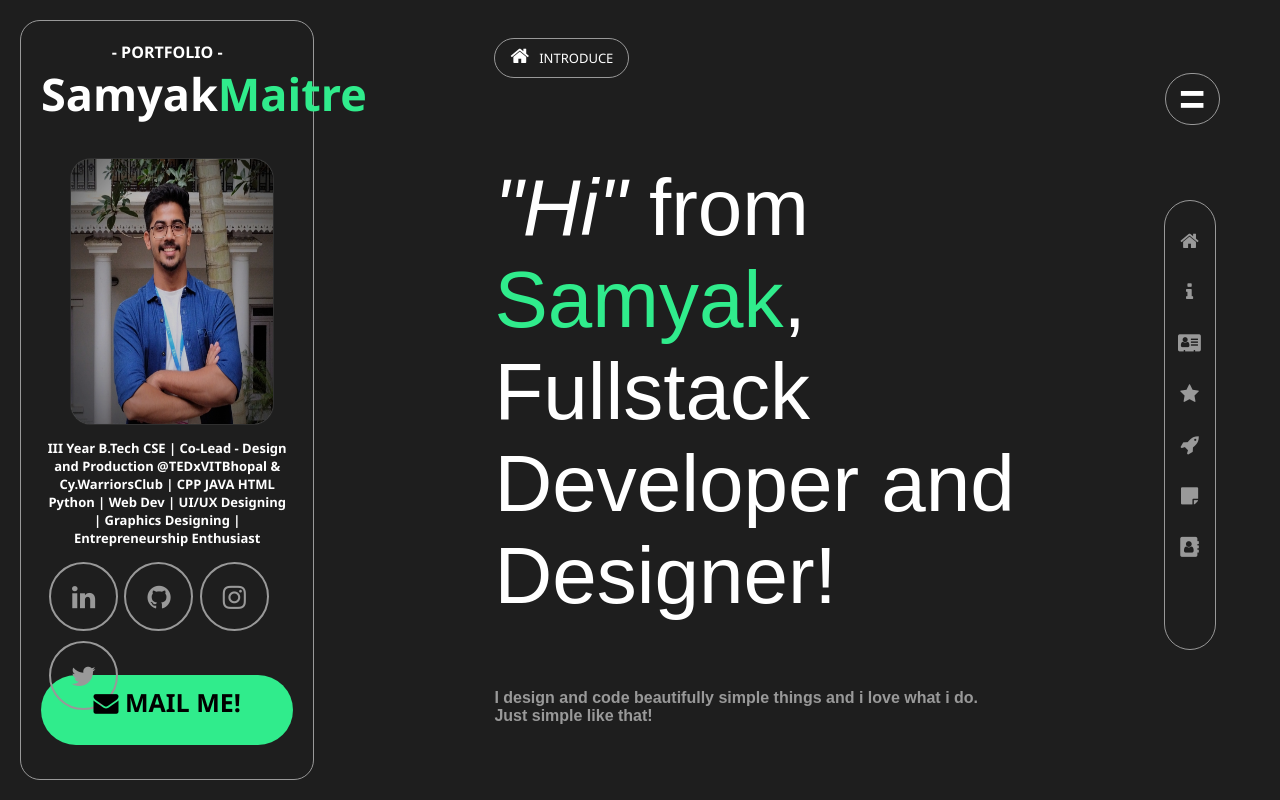
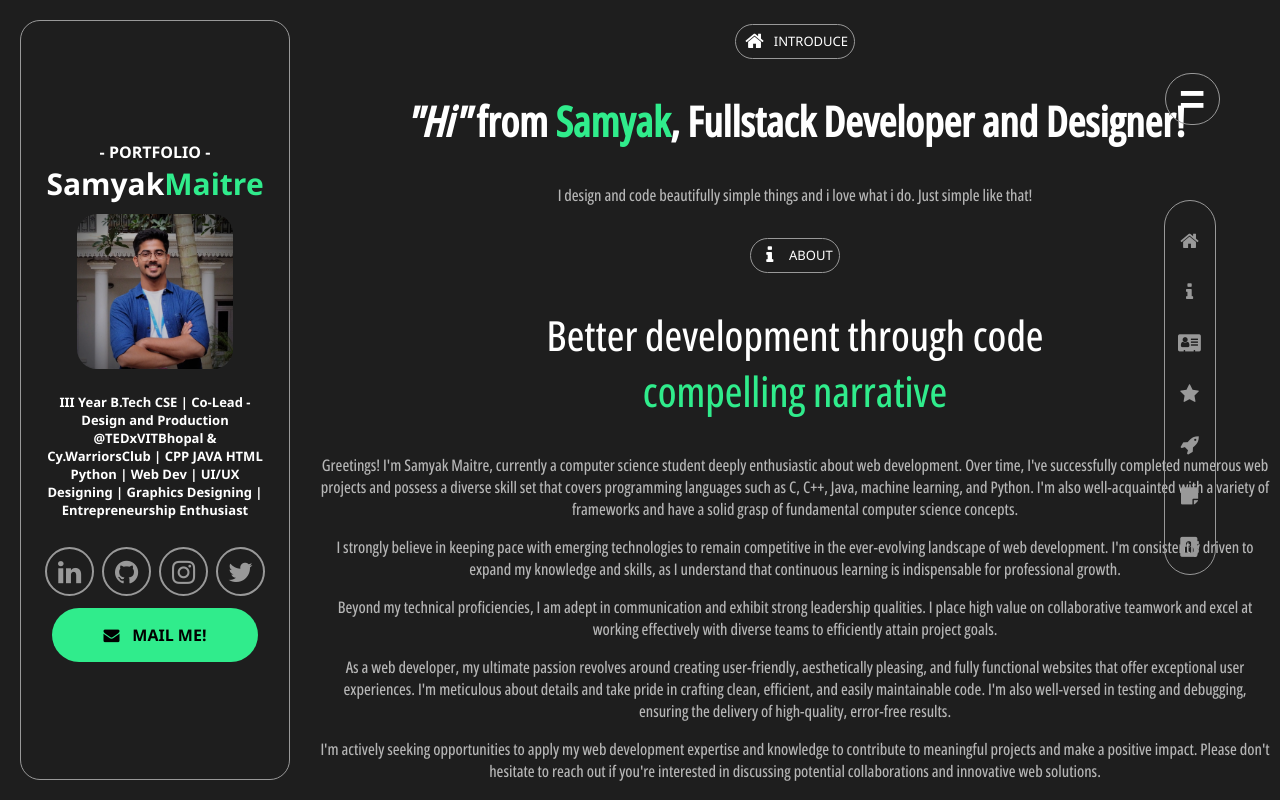
Before and after one commit to samyakmaitre/my_portfolio, a plain HTML site: page index.html in a window 1280 px wide. Drawn offline with nearby package versions, Linux system fonts and the light colour scheme; a web font is replaced by a local one.

Commit message:
Change Style

```diff
--- a/index.html
+++ b/index.html
@@ -1,5 +1,6 @@
 <!DOCTYPE html>
 <html lang="en">
+
 <head>
     <meta charset="UTF-8">
     <meta name="viewport" content="width=device-width, initial-scale=1">
@@ -10,35 +11,39 @@
 
     <link rel="stylesheet" href="style.css">
 </head>
+
 <body>
 
     <div id="left-column">
 
+        <div id="name">
+            <a>- PORTFOLIO -</a>
+            <b>Samyak<c style="color: #30ec8c;">Maitre</b>
+        </div>
 
-
-        <div id="name">
-
-            <a>- PORTFOLIO -</a>
-            <b>Samyak<c style="color: #30ec8c
-                ;">Maitre</b>
-
-        </div>
         <div id="profile-img">
             <img src="images/me.jpg" alt="">
         </div>
-        <div id="profile-desc"><a>III Year B.Tech CSE | Co-Lead - Design and Production @TEDxVITBhopal & Cy.WarriorsClub | CPP JAVA HTML Python | Web Dev | UI/UX Designing | Graphics Designing | Entrepreneurship Enthusiast</a></div>
+
+        <div id="profile-desc">
+            <a>III Year B.Tech CSE | Co-Lead - Design and Production @TEDxVITBhopal & Cy.WarriorsClub
+                | CPP JAVA HTML Python | Web Dev | UI/UX Designing | Graphics Designing | Entrepreneurship
+                Enthusiast
+            </a>
+        </div>
+
         <div id="socials">
-
             <a href="#" class="fa fa-linkedin"></a>
             <a href="#" class="fa fa-github"></a>
             <a href="#" class="fa fa-instagram"></a>
             <a href="#" class="fa fa-twitter"></a>
-
         </div>
 
         <div id="mail-button" onclick="openMailTo('email')">
-    <i class="fa fa-envelope"></i> MAIL ME!
+            <i class="fa fa-envelope"></i>
+            <p class="text-btn-email">MAIL ME!</p>
         </div>
+
     </div>
 
     <div id="right-column">
@@ -48,8 +53,14 @@
             <div class="heading">
                 <a><i class="fa fa-home"></i>&nbsp;&nbsp;INTRODUCE</a>
             </div>
-            <h1 style="font-size: 5rem; font-weight: 1; font-family: 'YourExtraThinFont', sans-serif"><i>"Hi"</i> from <a style="color: #30ec8c;">Samyak</a>, Fullstack Developer and Designer!</h1>
-            <h6 style="font-size: medium;">I design and code beautifully simple things and i love what i do. <br> Just simple like that!</h6>
+
+            <h1 class="h-1-text-title"><i>"Hi"</i> from
+                <span style="color: #30ec8c;">Samyak</span>, Fullstack Developer and Designer!
+            </h1>
+
+            <p class="text-b-title">I design and code beautifully simple things and i love what i do. Just
+                simple like that!
+                <p />
 
             <div id="age-display"></div>
 
@@ -59,32 +70,47 @@
                 <a><i class="fa fa-info"></i>&nbsp;&nbsp;ABOUT</a>
             </div>
 
-            <h1>Better development through<br>
+            <h1 class="h1-title-2">Better development through
                 code <a style="color: #30ec8c;">compelling narrative</a></h1>
 
-            <p>Greetings! I'm Samyak Maitre, currently a computer science student deeply enthusiastic about web development. Over time, I've successfully completed numerous web projects and possess a diverse skill set that covers programming languages such as C, C++, Java, machine learning, and Python. I'm also well-acquainted with a variety of frameworks and have a solid grasp of fundamental computer science concepts.</p>
+            <p>Greetings! I'm Samyak Maitre, currently a computer science student deeply enthusiastic about web
+                development. Over time, I've successfully completed numerous web projects and possess a diverse skill
+                set that covers programming languages such as C, C++, Java, machine learning, and Python. I'm also
+                well-acquainted with a variety of frameworks and have a solid grasp of fundamental computer science
+                concepts.</p>
 
-            <p>I strongly believe in keeping pace with emerging technologies to remain competitive in the ever-evolving landscape of web development. I'm consistently driven to expand my knowledge and skills, as I understand that continuous learning is indispensable for professional growth.</p>
+            <p>I strongly believe in keeping pace with emerging technologies to remain competitive in the ever-evolving
+                landscape of web development. I'm consistently driven to expand my knowledge and skills, as I understand
+                that continuous learning is indispensable for professional growth.</p>
 
-            <p>Beyond my technical proficiencies, I am adept in communication and exhibit strong leadership qualities. I place high value on collaborative teamwork and excel at working effectively with diverse teams to efficiently attain project goals.</p>
+            <p>Beyond my technical proficiencies, I am adept in communication and exhibit strong leadership qualities. I
+                place high value on collaborative teamwork and excel at working effectively with diverse teams to
+                efficiently attain project goals.</p>
 
-            <p>As a web developer, my ultimate passion revolves around creating user-friendly, aesthetically pleasing, and fully functional websites that offer exceptional user experiences. I'm meticulous about details and take pride in crafting clean, efficient, and easily maintainable code. I'm also well-versed in testing and debugging, ensuring the delivery of high-quality, error-free results.</p>
+            <p>As a web developer, my ultimate passion revolves around creating user-friendly, aesthetically pleasing,
+                and fully functional websites that offer exceptional user experiences. I'm meticulous about details and
+                take pride in crafting clean, efficient, and easily maintainable code. I'm also well-versed in testing
+                and debugging, ensuring the delivery of high-quality, error-free results.</p>
 
-            <p>I'm actively seeking opportunities to apply my web development expertise and knowledge to contribute to meaningful projects and make a positive impact. Please don't hesitate to reach out if you're interested in discussing potential collaborations and innovative web solutions.</p>
+            <p>I'm actively seeking opportunities to apply my web development expertise and knowledge to contribute to
+                meaningful projects and make a positive impact. Please don't hesitate to reach out if you're interested
+                in discussing potential collaborations and innovative web solutions.</p>
 
 
         </section>
-        </section><section id="section3">
+        </section>
+        <section id="section3">
             <div class="heading">
                 <a><i class="fa fa-pencil"></i>&nbsp;&nbsp;RESUME</a>
             </div>
-            <h1 style="color: white; font-size: 50px; font-family: sans-serif;font-weight: 100;margin-bottom: -30px;">Education and <a style="color: #30ec8c;">Experience</a></h1>
+            <h1 class="h-1-text-title">
+                Education and <a style="color: #30ec8c;">Experience</a></h1>
 
             <div class="timeline">
                 <div class="event">
                     <div class="sub">
                         <div class="point">
-                            <a class="fa fa-circle" ></a><br>
+                            <a class="fa fa-circle"></a><br>
                             <b></b>
                         </div>
                         <div class="content">
@@ -98,7 +124,7 @@
                 <div class="event">
                     <div class="sub">
                         <div class="point">
-                            <a class="fa fa-circle" ></a><br>
+                            <a class="fa fa-circle"></a><br>
                         </div>
                         <div class="content">
                             <e>Internships</e>
@@ -110,7 +136,7 @@
                 <div class="event">
                     <div class="sub">
                         <div class="point">
-                            <a class="fa fa-circle" ></a><br>
+                            <a class="fa fa-circle"></a><br>
                         </div>
                         <div class="content">
                             <e>Extra Curriculars</e>
@@ -126,7 +152,7 @@
                 <div class="event">
                     <div class="sub">
                         <div class="point">
-                            <a class="fa fa-circle" ></a><br>
+                            <a class="fa fa-circle"></a><br>
                         </div>
                         <div class="content">
                             <e>2019-2021</e>
@@ -138,7 +164,7 @@
                 <div class="event">
                     <div class="sub">
                         <div class="point">
-                            <a class="fa fa-circle" ></a><br>
+                            <a class="fa fa-circle"></a><br>
                         </div>
                         <div class="content">
                             <e>2018-2019</e>
@@ -157,11 +183,12 @@
 
         </section>
         <section id="section4">
-                <div class="heading" style="margin-top: 50px;">
+            <div class="heading box-SKILLS">
                 <a><i class="fa fa-star"></i>&nbsp;&nbsp;SKILLS</a>
             </div>
 
-                <h1 style="color: white; font-size: 50px; font-family: sans-serif;font-weight: 100;margin-top: 15px;">My <a style="color: #30ec8c;">+Points</a></h1>
+            <h1 style="color: white; font-size: 50px; font-family: sans-serif;font-weight: 100;margin-top: 15px;">My <a
+                    style="color: #30ec8c;">+Points</a></h1>
 
             <div class="grid-container">
                 <div class="box">
@@ -208,11 +235,13 @@
             </div>
 
 
-                    <h1 style="color: white; font-size: 50px; font-family: sans-serif;font-weight: 100;margin-top: 15px;">Featured <a style="color: #30ec8c;">Projects</a></h1>
+            <h1 style="color: white; font-size: 50px; font-family: sans-serif;font-weight: 100;margin-top: 15px;">
+                Featured <a style="color: #30ec8c;">Projects</a></h1>
 
         </section>
 
-                </section><section id="section6">
+        </section>
+        <section id="section6">
             <div class="heading">
                 <a><i class="fa fa-sticky-note"></i>&nbsp;&nbsp;CERTIFICATES</a>
             </div>
@@ -221,8 +250,8 @@
 
             <div class="image-container">
                 <!-- Add your images here -->
-                        <img src="images/canva.png" name="imageSrc" alt="Image 1" onclick="openModal('image1.jpg')">
-                        <img src="images/css.png" alt="Image 2" onclick="openModal('image2.jpg')">
+                <img src="images/canva.png" name="imageSrc" alt="Image 1" onclick="openModal('/images/canva.png')">
+                <img src="images/css.png" alt="Image 2" onclick="openModal('/images/css.png')">
                 <!-- Add more images as needed -->
             </div>
 
@@ -238,7 +267,8 @@
             <div class="heading">
                 <a><i class="fa fa-address-book"></i>&nbsp;&nbsp;CONTACT</a>
             </div>
-                    <h1>Let's Work <c style="color: #30ec8c;">Together!</c></h1>
+            <h1>Let's Work <c style="color: #30ec8c;">Together!</c>
+            </h1>
             <form action="mailto:samyakmaitre@gmail.com" method="post" enctype="text/plain">
                 <label for="email">FULL NAME</label>
                 <input type="text" id="person" placeholder="YOUR NAME HERE" name="email" required>
@@ -256,18 +286,20 @@
                 <input type="text" id="message" placeholder="TYPE MESSAGE HERE" name="message" required>
 
                 <label for="attachment"><i class="fa fa-upload"></i> Add an Attachment</label>
-                        <input type="file" id="attachment" name="attachment" style="display: none;" onchange="displayFileName(this)">
+                <input type="file" id="attachment" name="attachment" style="display: none;"
+                    onchange="displayFileName(this)">
                 <span id="fileStatusLabel"></span>
 
 
+                <div class="C-Btn">
                     <button id="button" type="submit">Send Email</button>
+                </div>
             </form>
-
-
 
         </section>
     </div>
-    <div id="static-rectangle" >
+
+    <div id="static-rectangle">
         <b> = </b>
 
         <nav>
@@ -290,4 +322,5 @@
 
 
 </body>
+
 </html>
--- a/script.js
+++ b/script.js
@@ -2,7 +2,6 @@
 $(window).on('load', function () {
     $('.loader-wrapper').fadeOut('slow');
 });
-
 
 // Smooth scroll for anchor links
 document.querySelectorAll('a[href^="#"]').forEach(anchor => {
@@ -14,7 +13,6 @@ document.querySelectorAll('a[href^="#"]').forEach(anchor => {
         });
     });
 });
-
 
 // Display the file name for file input
 function displayFileName(input) {
@@ -40,20 +38,12 @@ noPasteInputs.forEach(function (input) {
 });
 
 
-
-
-
 //certificate
 function openModal(imageSrc) {
-    document.getElementById('myModal').style.display = "block";
+    document.getElementById('myModal').style.display = "flex";
     document.getElementById('modalImage').src = imageSrc;
 }
 
 function closeModal() {
     document.getElementById('myModal').style.display = "none";
 }
-
-
-
-
-//
--- a/style.css
+++ b/style.css
@@ -1,3 +1,10 @@
+/* Fonts */
+@font-face {
+  font-family: OpenSans;
+  src: url(/Fonts/OpenSans_Condensed-Medium.ttf);
+}
+/* END Font */
+
 body {
   margin: 0;
   padding: 0;
@@ -8,16 +15,19 @@ body {
   user-select: none;
   overflow: hidden;
 }
-#attachment{
-    cursor: pointer; text-decoration: underline; color: blue;
+#attachment {
+  cursor: pointer;
+  text-decoration: underline;
+  color: blue;
 }
 
 #left-column {
-    width: 23%;
-    height: 95%;
+  display: flex;
+  flex-direction: column;
+  justify-content: center;
+  width: 25%;
   margin: 20px;
   padding: 20px;
-    box-sizing: border-box;
   border: 1px solid #999999;
   border-radius: 20px;
   justify-content: center;
@@ -26,153 +36,179 @@ body {
 
 #name {
   color: white;
-    height: 15%;
-    margin-bottom: 10px;
+  margin-top: 0.2rem;
   text-align: center;
 }
 
 #name a {
-    font-family: 'Segoe UI', Tahoma, Geneva, Verdana, sans-serif;
+  font-family: "Segoe UI", Tahoma, Geneva, Verdana, sans-serif;
   font-weight: bold;
 }
 
 #name b {
-    font-family: 'Segoe UI', Tahoma, Geneva, Verdana, sans-serif;
-    font-size: 45px;
+  font-family: "Segoe UI", Tahoma, Geneva, Verdana, sans-serif;
+  font-size: 30px;
   font-weight: bold;
 }
 
 #profile-img {
-    height: 37%;
-    width: 80%;
-    margin-bottom: 15px;
-    pointer-events: none;
+  display: flex;
+  width: 100%;
+  justify-content: center;
 }
 
 #profile-img img {
-    height: 100%;
-    width: 100%;
+  width: 68%;
   border-radius: 20px;
-    margin-left: 30px;
-    box-shadow: #ffffff 0px 0px 1px;
+  margin-top: 0.6rem;
 }
 
 #profile-desc {
-    font-family: 'Segoe UI', Tahoma, Geneva, Verdana, sans-serif;
+  display: flex;
+  width: 100%;
+  justify-content: center;
+  font-family: "Segoe UI", Tahoma, Geneva, Verdana, sans-serif;
   color: white;
-    height: 15%;
   padding: 0px 5px;
-    margin-bottom: 10px;
+  margin-top: 1.5rem;
   text-align: center;
   font-size: small;
   font-weight: bold;
 }
 
 #socials {
-    height: 15%;
-    margin-bottom: 10px;
-    margin-left: 7px;
+  display: flex;
+  margin-top: 1.5rem;
 }
 
 #socials .fa {
   justify-content: space-evenly;
-    padding: 20px;
+  padding: 10px;
   font-size: 27px;
   height: 25px;
   width: 25px;
   text-align: center;
   text-decoration: none;
-    margin: 5px 1px;
   border: 2px solid #999999;
   border-radius: 50px;
   color: #999999;
   transition: color 0.3s ease;
+  margin: 0.25rem;
 }
 
 #socials .fa:hover {
   color: #30ec8c;
   border-color: #30ec8c;
-    cursor: default;
+  cursor: pointer;
 }
 
 #mail-button {
+  display: flex;
+  justify-content: center;
+  align-items: center;
+  width: 90%;
+  font-size: 16px;
   background-color: #30ec8c;
-    font-size: 25px;
-    font-family: 'Segoe UI', Tahoma, Geneva, Verdana, sans-serif;
+  font-family: "Segoe UI", Tahoma, Geneva, Verdana, sans-serif;
   font-weight: bold;
-    text-align: center;
-    padding: 10px 0px 10px 0px;
-    height: 7%;
   border-radius: 50px;
-    margin-bottom: 10px;transition: 0.5s ease;
-
+  transition: 0.5s ease;
+  margin-top: 0.5rem;
+  cursor: pointer;
 }
 
 #mail-button:hover {
   background-color: transparent;
   color: white;
-
-
-
-
-    /* padding: 10px 0px 10px 0px; */
-    /* height: 7%;
-    border-radius: 50px;
-    margin-bottom: 10px; */
   border: 1px solid #30ec8c;
 }
 
+.text-btn-email {
+  margin-left: 0.8rem;
+}
+
 #right-column {
-    width: 75%;
+  display: flex;
+  flex-direction: column;
+  align-items: center;
   color: rgb(255, 255, 255);
   overflow-y: auto;
-    padding: 1rem 13rem 0rem 10rem;
+  padding: 0.5rem;
   box-sizing: border-box;
 }
 
 .heading {
-    display: block;
-    height: 5rem;
-
+  display: flex;
+  justify-content: center;
 }
 
 .heading a {
-    margin-top: 1.5rem;
+  margin-top: 1rem;
   color: #fff;
   border: 1px solid #999999;
-    padding: 10px 15px 10px 0px;
   height: fit-content;
   border-radius: 20px;
   font-size: small;
-    font-family: 'Segoe UI', Tahoma, Geneva, Verdana, sans-serif;
+  font-family: "Segoe UI", Tahoma, Geneva, Verdana, sans-serif;
+  padding: 0.4rem;
+  display: flex;
+  align-items: center;
 }
 
 .heading .fa {
   padding: 0px;
   font-size: 20px;
-    height: 5px;
   width: 25px;
   text-align: center;
-    margin: 30px 0px 0px 12px;
   border-radius: 50px;
 
   transition: color 0.3s ease;
 }
 
-
-#section1, #section2, #section3, #section4, #section5, #section6, #section7 {
-    height: 100%;
-    color: #999999;
+#section1,
+#section2,
+#section3,
+#section4,
+#section5,
+#section6,
+#section7 {
+  color: #b6b6b6;
+  font-family: OpenSans;
+  text-align: center;
+  font-size: 1rem;
 }
 
-#section1 h1{
+#section1 h1 {
   color: white;
 }
 
-#section2 h1, #section7 h1{
+#section3 {
+  height: 100%;
+}
+
+#section2 h1,
+#section7 h1 {
   font-size: 50px;
   font-weight: lighter;
   color: white;
+}
+
+.h-1-text-title,
+#section2 h1,
+#section7 h1 {
+  font-size: 2.6rem;
+}
+
+.h1-title-2 {
+  display: flex;
+  flex-direction: column;
+  align-items: center;
+}
+
+.text-b-title {
+  font-size: medium;
+  display: flex;
+  justify-content: center;
 }
 
 .timeline {
@@ -183,10 +219,9 @@ body {
   overflow-y: scroll;
   white-space: nowrap;
   overflow-x: hidden; /* Add this line to hide the horizontal scrollbar */
-
 }
 
-.timeline.scroll{
+.timeline.scroll {
   border-radius: 10px;
 }
 
@@ -199,41 +234,39 @@ border-radius: 10px;
   background-color: #3498db00;
   color: #fff;
   border-radius: 5px;
-
 }
 
-.sub{
+.sub {
   display: inline-flex;
   width: 100%;
 }
 
-.point{
+.point {
   background-color: #30ec8b00;
   width: 5%;
   color: #555;
 }
 
-.point b{
+.point b {
   border-left: 1px solid #555;
-    padding:3px 0px 55rem 0px;
+  padding: 3px 0px 55rem 0px;
   /* height: 100px; */
   margin: 0px 0px 0px 6px;
 }
 
-
-.point :hover{
+.point :hover {
   color: #30ec8b;
   transition: 0.5s ease;
 }
 
-.content{
+.content {
   margin-top: 0px;
   background-color: #ff000000;
   width: 90%;
   display: block;
 }
 
-.content e{
+.content e {
   color: #555;
   background-color: #ffffff;
   width: fit-content;
@@ -244,7 +277,7 @@ display: block;
   margin-bottom: 20px; /* Optional: add some spacing between the elements */
 }
 
-.content f{
+.content f {
   display: block;
   margin-bottom: 5px; /* Optional: add some spacing between the elements */
   font-size: 25px;
@@ -252,7 +285,7 @@ display: block;
   padding-left: 20px;
 }
 
-.content g{
+.content g {
   color: #555;
   display: block;
   padding-left: 20px;
@@ -273,22 +306,20 @@ display: block;
   border-radius: 10px;
 }
 
-
-
-
 /*CERTIFICATES*/
 .image-container {
   position: relative;
-    width: 10%;
-    height: 10%;
+  margin-top: 1.5rem;
+  padding-bottom: 2.3rem;
 }
 
 .image-container img {
   position: relative;
+  padding: 0.3rem;
+  width: 5%;
   top: 0;
   left: 0;
-    max-width: 10%;
-    max-height: 10%;
+  margin: 0.5rem;
   object-fit: cover;
   border-radius: 8px; /* Optional: Add border radius for rounded corners */
   border: 2px solid #fff; /* Optional: Add a border around each image */
@@ -304,6 +335,8 @@ img:nth-child(odd) {
   display: none;
   position: fixed;
   top: 0;
+  justify-content: center;
+  align-items: center;
   left: 0;
   width: 100%;
   height: 100%;
@@ -327,10 +360,9 @@ img:nth-child(odd) {
 }
 /*CERTIFICATES*/
 
-
 /*Skills*/
 
-.grid-container.scroll{
+.grid-container.scroll {
   border-radius: 10px;
   color: #30ec8b;
 }
@@ -346,7 +378,10 @@ img:nth-child(odd) {
   overflow-x: hidden;
   display: grid;
   transition-property: 3s ease;
-        grid-template-columns: repeat(4, 1fr); /* Adjust the number of columns as needed */
+  grid-template-columns: repeat(
+    4,
+    1fr
+  ); /* Adjust the number of columns as needed */
   gap: 10px;
 }
 
@@ -365,43 +400,38 @@ img:nth-child(odd) {
   border-radius: 8px; /* Set the border radius of the track */
 }
 
-
-
 .box {
   border: 1px solid #ccc;
   border-radius: 10px;
-    padding: 10px ;
+  padding: 10px;
   text-align: center;
   margin-right: 5px;
   margin-bottom: 5px;
   transition: none;
 }
 
-.grid-container :hover{
-    border-color:  #30ec8b;
+.grid-container :hover {
+  border-color: #30ec8b;
   cursor: default;
 }
-
 
 .box img {
   height: 100px;
   width: 100px;
   margin-top: 20px;
-
 }
 
-.box p{
+.box p {
   background-color: rgb(255, 255, 255);
   color: #555;
   margin: 10px -10px 10px -10px;
 }
 
-
 /*Skills*/
-
-
-
-
+.box-SKILLS {
+  margin-top: 3.5rem;
+  padding-bottom: 1rem;
+}
 #static-rectangle {
   border: 1px solid #999999;
   position: absolute;
@@ -409,8 +439,7 @@ img:nth-child(odd) {
   top: 25%;
   right: 5%;
   width: 50px;
-    height: 56%;
-    padding: 0px 0px 0px 0px;
+  padding-bottom: 1rem;
 }
 
 #static-rectangle b {
@@ -441,14 +470,10 @@ img:nth-child(odd) {
 #static-rectangle .fa:hover {
   color: #30ec8c;
   border-color: #30ec8c;
-    cursor: default;
+  cursor: pointer;
 }
 
-
-
-
-@import url('https://fonts.cdnfonts.com/css/calligraphy-2');
-
+@import url("https://fonts.cdnfonts.com/css/calligraphy-2");
 
 form {
   display: grid;
@@ -461,13 +486,7 @@ form {
   width: 90%;
 }
 
-#message {
-    grid-column: 2 / span 1;
-    grid-row: 8 / span 7;
-}
-
 label {
-
   color: #ffffff;
   font-size: 17px;
   margin-bottom: 8px;
@@ -478,13 +497,12 @@ input {
   padding: 8px;
   margin-bottom: 16px;
   border: none;
-    border-radius: 4px;
   background-color: transparent;
   color: wh;
-    caret-color: black;
+  border-bottom: solid 1px #0ae25d;
+  outline: none;
+  color: #ffffff;
 }
-
-
 
 input::placeholder {
   color: #555;
@@ -505,6 +523,12 @@ button:hover {
   border: 1px solid #30ec8b;
   transition: 0.5s ease;
   color: white;
+}
+
+.C-Btn {
+  width: 100%;
+  display: flex;
+  justify-content: center;
 }
 
 #attachmentLabel {
```
Also changed, not shown: Fonts/OpenSans_Condensed-Medium.ttf (added), figma.png (deleted), images/figma.png. Lines whose indentation alone changed are shown as unchanged.
